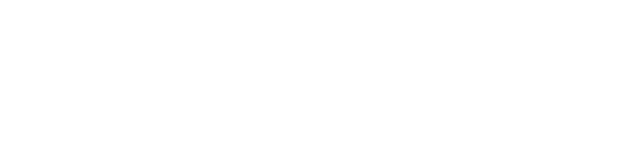
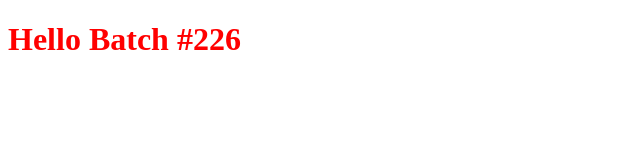
Before and after one commit to KumiT93/git-101, a plain HTML site: page index.html in a window 1280 px wide. Shown: the whole page, without its empty margins (0-640 px from the left). Drawn offline with Linux system fonts and the light colour scheme.

Commit message:
added css file and made h1s red

```diff
--- a/index.html
+++ b/index.html
@@ -2,9 +2,10 @@
 <html lang="en">
 <head>
   <meta charset="UTF-8">
-  <title>Git-101</title>
+  <title>Git-101 Template</title>
+  <link rel="stylesheet" href="stylesheet.css">
 </head>
 <body>
-
+  <h1>Hello Batch #226</h1>
 </body>
 </html>
--- /dev/null
+++ b/stylesheet.css
@@ -0,0 +1,3 @@
+h1 {
+  color: red;
+}
```
